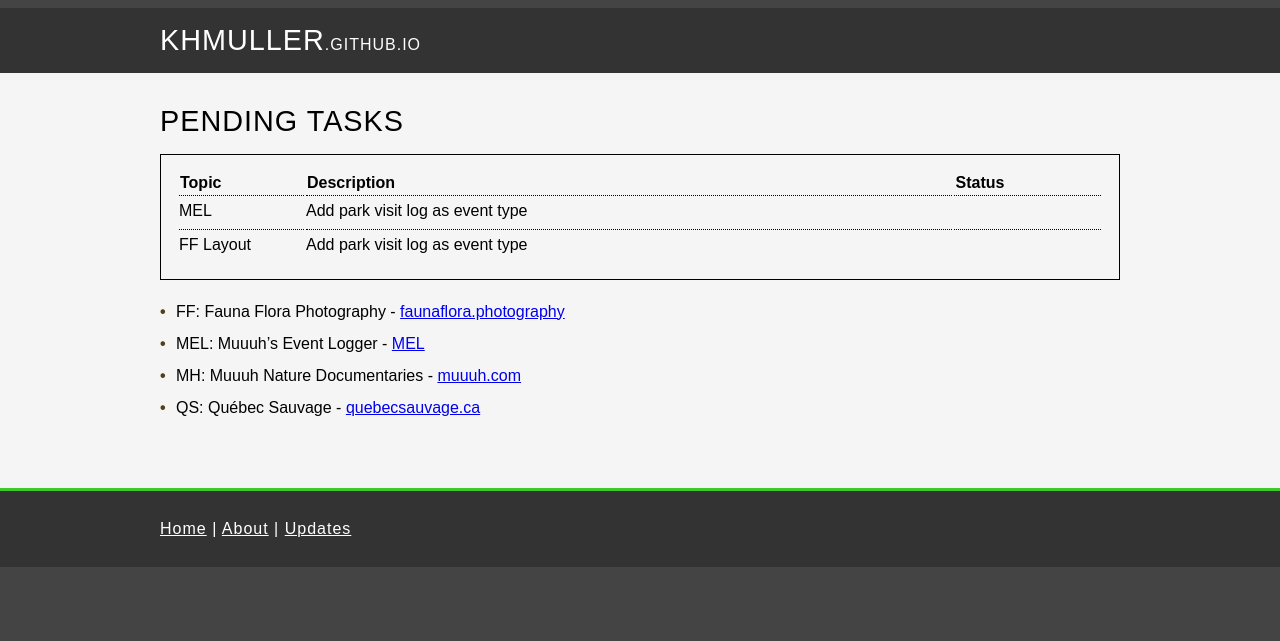
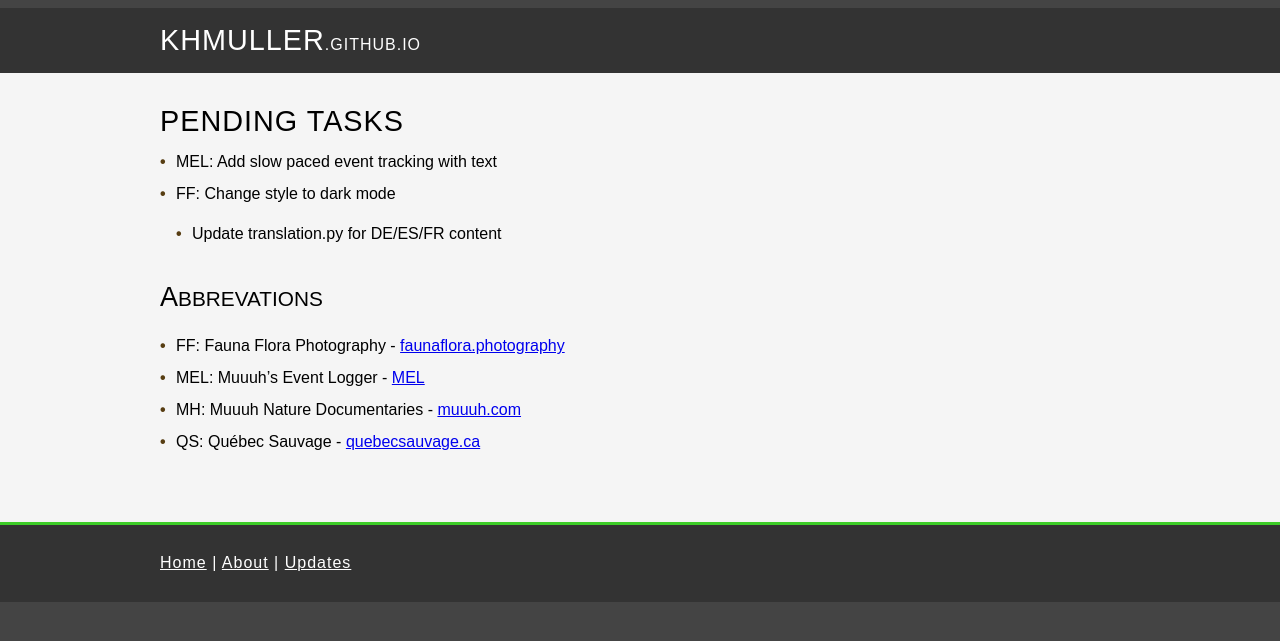
Before and after one commit to KHMuller/khmuller.github.io, a Jekyll site: the page built from pending/index.md, in a window 1280 px wide. Shown: the top 641 px of the page. Built offline with Jekyll 4.4.1, drawn with Linux system fonts in a browser that asks for light colours.

Commit message:
Testing, testing

```diff
--- a/pending/index.md
+++ b/pending/index.md
@@ -6,10 +6,11 @@ canonical: https://khmuller.github.io/pending/
 ---
 # Pending Tasks
 
-|Topic|Description|Status|
-|:---|:---|:---|---|
-|MEL|Add park visit log as event type||
-|FF Layout|Add park visit log as event type||
+- MEL: Add slow paced event tracking with text
+- FF: Change style to dark mode
+    - Update translation.py for DE/ES/FR content
+
+## Abbrevations
 
 - FF: Fauna Flora Photography - [faunaflora.photography](https://faunaflora.photography "Fauna & Flora in Quebec")
 - MEL: Muuuh's Event Logger - [MEL](https://muuuh.com/mel/ "Muuuh's Event Logger")
```
